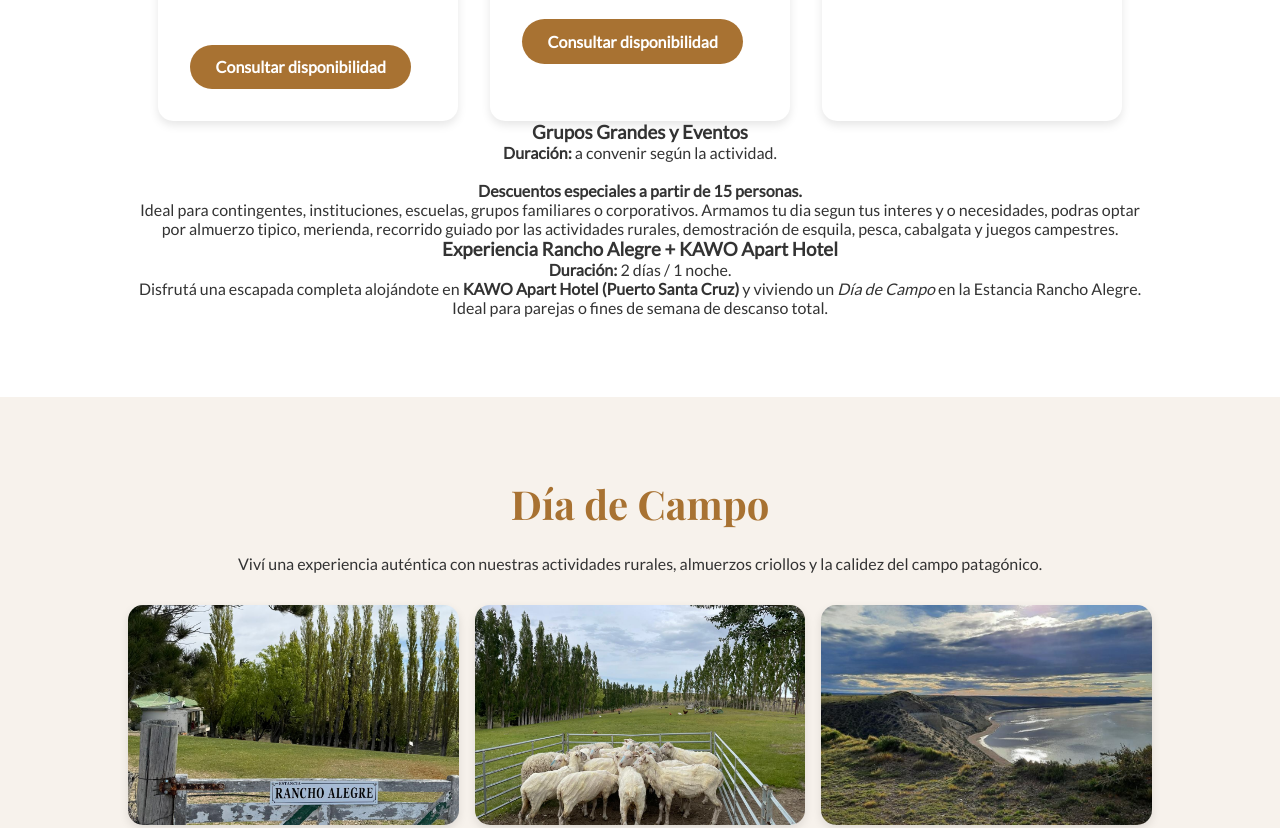
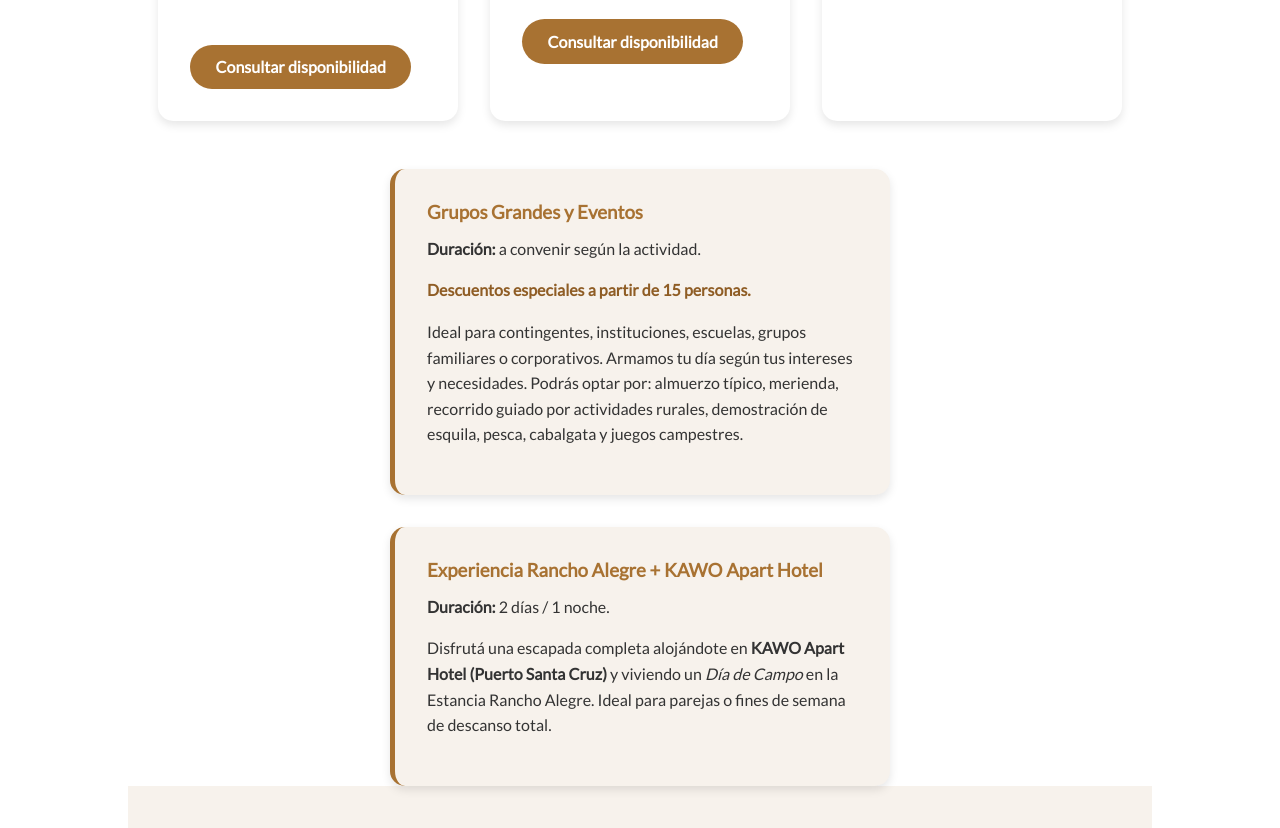
Before and after one commit to Tiago-andrade02/estancia-rancho-alegre, a plain HTML site: page index.html in a window 1280 px wide. Shown: the part 1883-2711 px from the top of the page. Drawn offline with nearby package versions, Linux system fonts and the light colour scheme.

Commit message:
Actualización de index y galería de imágenes

```diff
--- a/index.html
+++ b/index.html
@@ -181,6 +181,47 @@
   margin-bottom:1rem;
 }
 
+.tarifas-extra {
+  display: flex;
+  flex-wrap: wrap;
+  gap: 2rem;
+  justify-content: center;
+  margin-top: 3rem;
+}
+
+.tarifa-bloque {
+  background: #f7f2ec;
+  border-left: 5px solid #a87232;
+  padding: 2rem;
+  border-radius: 15px;
+  max-width: 500px;
+  text-align: left;
+  box-shadow: 0 4px 10px rgba(0,0,0,0.1);
+  transition: transform 0.3s ease, box-shadow 0.3s ease;
+}
+
+.tarifa-bloque:hover {
+  transform: translateY(-5px);
+  box-shadow: 0 6px 15px rgba(0,0,0,0.2);
+}
+
+.tarifa-bloque h3 {
+  color: #a87232;
+  margin-bottom: 0.8rem;
+}
+
+.tarifa-bloque p {
+  line-height: 1.6;
+  margin-bottom: 1rem;
+}
+
+.tarifa-bloque .destacado {
+  font-weight: 700;
+  color: #8f5d25;
+  margin-bottom: 1rem;
+}
+
+
 /* GALERÍA DÍA DE CAMPO */
 .galeria {
   margin-top:2rem;
@@ -316,32 +357,30 @@
      <!-- ALQUILER QUINCHO -->
        <div class="card"> <h3> Quincho y Fogón</h3> <p><strong>Duración:</strong> hasta 8 horas (a convenir)</p> <p><strong>Incluye:</strong></p> <ul> <li>Uso de quincho cerrado, parrilla y fogón exterior.</li> <li>Capacidad hasta 20 personas.</li> <li>No incluye vajilla (los residuos deben retirarse).</li> <li>Opción adicional: cabalgata de 40 min por el estuario .</li> </ul>  <a href="#contacto" class="btn">Consultar disponibilidad</a> </div> </div>
 
-    <!-- NUEVAS TARIFAS SIN CARDS -->
-  <div class="tarifas-extra">
+    <!-- NUEVAS TARIFAS MEJORADAS -->
+<div class="tarifas-extra">
+
+  <div class="tarifa-bloque">
     <h3>Grupos Grandes y Eventos</h3>
     <p><strong>Duración:</strong> a convenir según la actividad.</p>
-    <br><strong>Descuentos especiales a partir de 15 personas.</strong>
+    <p class="destacado">Descuentos especiales a partir de 15 personas.</p>
     <p>
       Ideal para contingentes, instituciones, escuelas, grupos familiares o corporativos.
-      Armamos tu dia segun tus interes y o necesidades, podras optar por almuerzo tipico, merienda, recorrido guiado por las actividades rurales, demostración de esquila, pesca, cabalgata y juegos campestres.
+      Armamos tu día según tus intereses y necesidades. Podrás optar por: almuerzo típico, merienda, recorrido guiado por actividades rurales, demostración de esquila, pesca, cabalgata y juegos campestres.
+    </p>
+  </div>
 
-
-    </p>
-
+  <div class="tarifa-bloque">
     <h3>Experiencia Rancho Alegre + KAWO Apart Hotel</h3>
-
-
     <p><strong>Duración:</strong> 2 días / 1 noche.</p>
     <p>
       Disfrutá una escapada completa alojándote en <strong>KAWO Apart Hotel (Puerto Santa Cruz)</strong> y viviendo un
-      <em>Día de Campo</em> en la Estancia Rancho Alegre.  Ideal para parejas o fines de semana de descanso total.
+      <em>Día de Campo</em> en la Estancia Rancho Alegre. Ideal para parejas o fines de semana de descanso total.
     </p>
   </div>
-</section>
 
+</div>
 
-
-    </section>
 
 
 
@@ -359,6 +398,7 @@
     <img src="images/dia6.jpeg" alt="Parque y museo abierto">
     <img src="images/dia7.jpeg" alt="Cabalgata por el estuario">
     <img src="images/dia8.jpeg" alt="Tarde en el parque">
+    <img src="images/dia9.jpeg">
   </div>
 </section>
 
```
Also changed, not shown: images/WhatsApp Image 2025-10-22 at 11.33.00 (1).jpeg (deleted), images/dia6.jpeg, images/dia8.jpeg, images/dia85555.jpeg (added), images/dia9.jpeg (renamed from images/WhatsApp Image 2025-10-22 at 11.25.35.jpeg), images/diadfcnd.jpeg (renamed from images/dhjbsd.jpeg), images/diuuv.jpeg (added).
